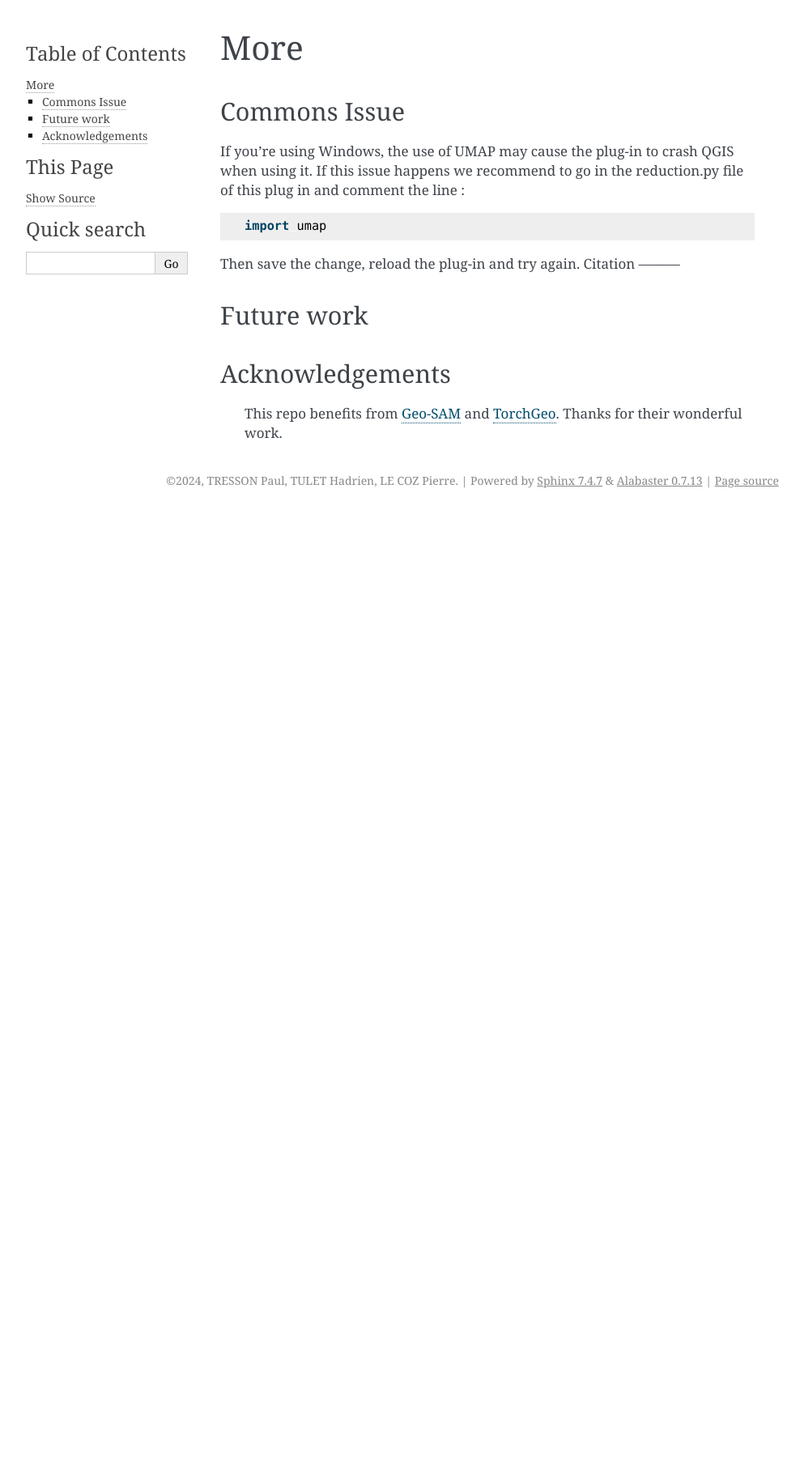
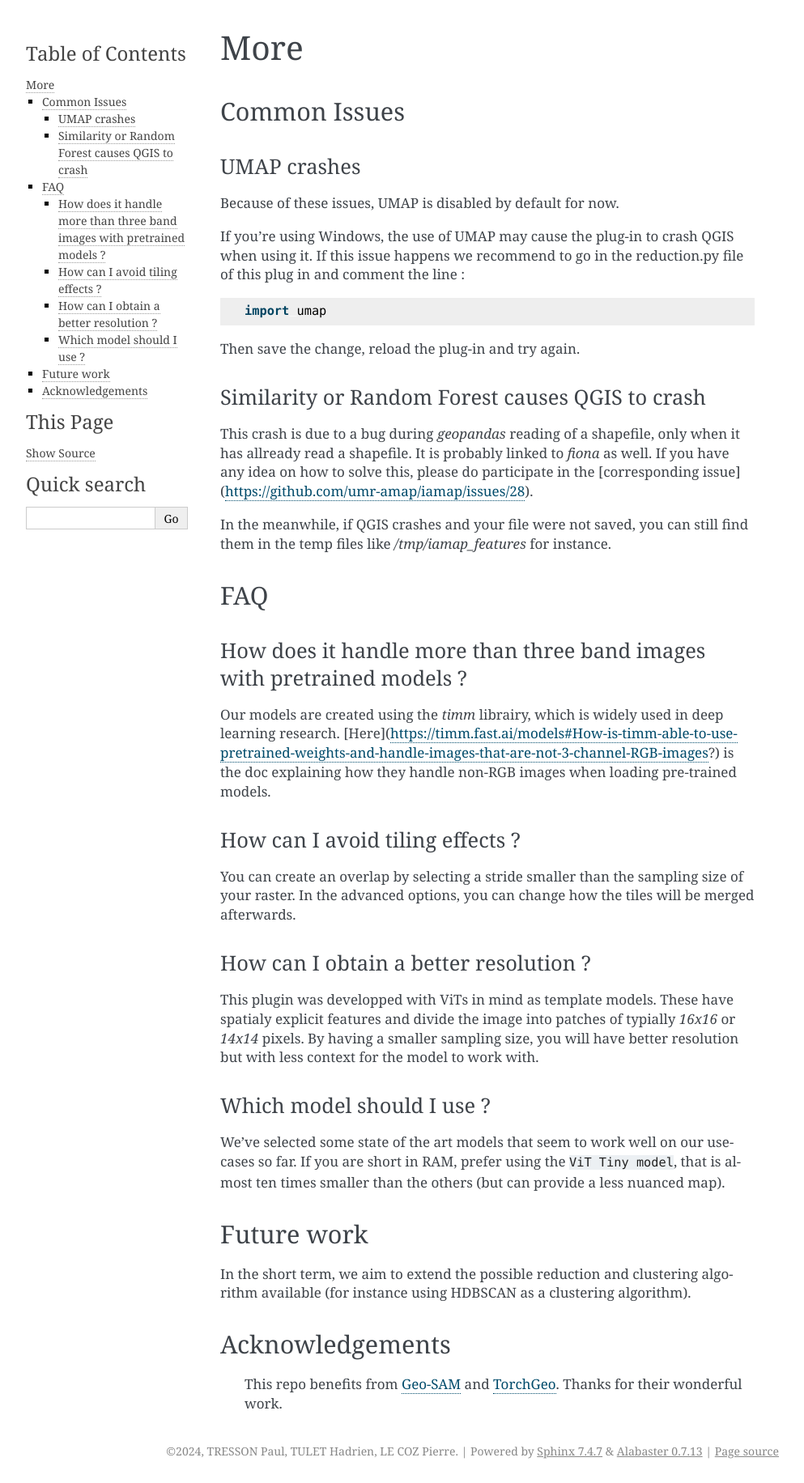
Before and after one commit to umr-amap/iamap, a Sphinx documentation site: the page built from docs/source/More.rst, in a window 1280 px wide. Shown: the whole page at 81% size, without its empty margins (148-1141 px from the left). Built offline with Sphinx 7.4.7, drawn with Linux system fonts in a browser that asks for light colours; before the commit the page ends 900 px from its top, so only the background shows below that.

Commit message:
update docs mentionning the issue and how to temper with it

```diff
--- a/docs/source/More.rst
+++ b/docs/source/More.rst
@@ -2,22 +2,64 @@ More
 ================
 
 
-Commons Issue
+Common Issues
 ---------------
+
+UMAP crashes
+^^^^^^^^^^^^^^^
+
+Because of these issues, UMAP is disabled by default for now.
+
 If you're using Windows, the use of UMAP may cause the plug-in to crash QGIS when using it.
 If this issue happens we recommend to go in the reduction.py file of this plug in and comment the line :
+
 ::
+
     import umap
 
 Then save the change, reload the plug-in and try again.
-Citation
----------
 
+Similarity or Random Forest causes QGIS to crash
+^^^^^^^^^^^^^^^^^^^^^^^^^^^^^^^^^^^^^^^^^^^^^^^^^^^^^^^^^
+
+This crash is due to a bug during `geopandas` reading of a shapefile, only when it has allready read a shapefile. It is probably linked to `fiona` as well. If you have any idea on how to solve this, please do participate in the [corresponding issue](https://github.com/umr-amap/iamap/issues/28).
+
+In the meanwhile, if QGIS crashes and your file were not saved, you can still find them in the temp files like `/tmp/iamap_features` for instance.
+
+
+FAQ
+---------------
+
+How does it handle more than three band images with pretrained models ?
+^^^^^^^^^^^^^^^^^^^^^^^^^^^^^^^^^^^^^^^^^^^^^^^^^^^^^^^^^^^^^^^^^^^^^^^^^^^
+
+Our models are created using the `timm` librairy, which is widely used in deep learning research. [Here](https://timm.fast.ai/models#How-is-timm-able-to-use-pretrained-weights-and-handle-images-that-are-not-3-channel-RGB-images?) is the doc explaining how they handle non-RGB images when loading pre-trained models.
+
+How can I avoid tiling effects ?
+^^^^^^^^^^^^^^^^^^^^^^^^^^^^^^^^^^^^^^^^^^^^^^^^^^^^^^^^^^^^^^^^^^^^^^^^^^^
+
+You can create an overlap by selecting a stride smaller than the sampling size of your raster. In the advanced options, you can change how the tiles will be merged afterwards.
+
+How can I obtain a better resolution ?
+^^^^^^^^^^^^^^^^^^^^^^^^^^^^^^^^^^^^^^^^^^^^^^^^^^^^^^^^^^^^^^^^^^^^^^^^^^^
+
+This plugin was developped with ViTs in mind as template models. These have spatialy explicit features and divide the image into patches of typially `16x16` or `14x14` pixels. By having a smaller sampling size, you will have better resolution but with less context for the model to work with.
+
+Which model should I use ?
+^^^^^^^^^^^^^^^^^^^^^^^^^^^^^^^^^^^^^^^^^^^^^^^^^^^^^^^^^^^^^^^^^^^^^^^^^^^
+
+We've selected some state of the art models that seem to work well on our usecases so far. If you are short in RAM, prefer using the ``ViT Tiny model``, that is almost ten times smaller than the others (but can provide a less nuanced map).
+
+
+.. Citation
+.. ---------
 
 
 
 Future work
 ------------
+
+In the short term, we aim to extend the possible reduction and clustering algorithm available (for instance using HDBSCAN as a clustering algorithm).
 
 
 
```
